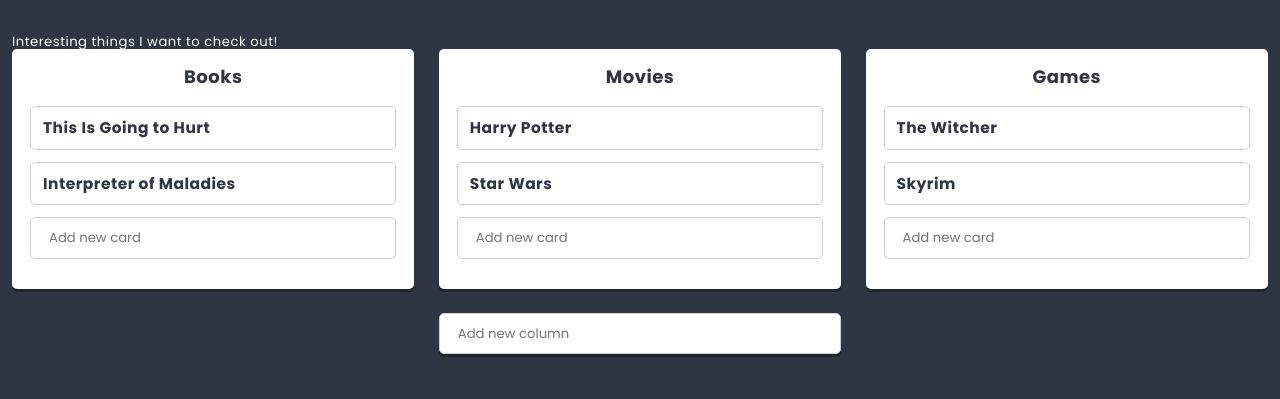
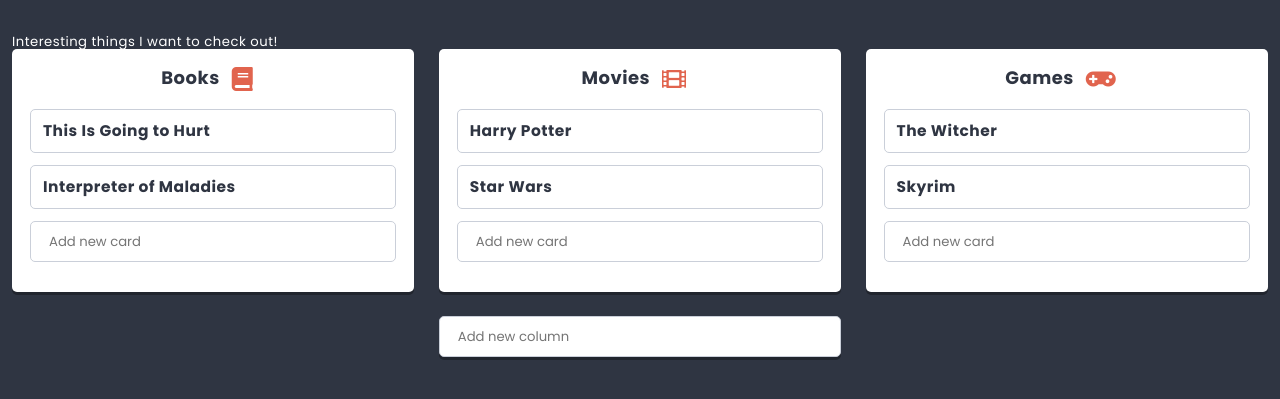
Before and after one commit to jakubhfake/React-First-Steps, a React app: page / in a window 1280 px wide. Shown: the part 347-746 px from the top of the page. Built offline with nearby package versions, Linux system fonts and the light colour scheme.

Commit message:
Add addCard and Icon

```diff
--- a/src/components/Column/Column.js
+++ b/src/components/Column/Column.js
@@ -4,6 +4,7 @@
 import Creator from '../Creator/Creator';
 import Card from "../Card/Card";
 import {settings} from '../../data/dataStore';
+import Icon from '../Icon/Icon';
 
 class Column extends React.Component {
     state = {
@@ -18,16 +19,11 @@
         console.log('this in column', this);
         this.setState(state => (
             {
-                columns: [
+                cards: [
+                    ...state.cards,
                     {
-
-                        cards: [
-                        ...state.cards,
-                        {
-                            key: state.cards.length ? state.cards[state.cards.length-1].key+1 : 0,
-                            title,
-                        }
-                        ]
+                        key: state.cards.length ? state.cards[state.cards.length-1].key+1 : 0,
+                        title,
                     }
                 ]
             }
@@ -36,12 +32,15 @@
     render() {
         return (
         <section className={styles.component}>
-            <h3 className={styles.title}>{this.props.title}</h3>
-            <div>
+            <h3 className={styles.title}>{this.props.title}
+                <span className={styles.icon}>
+                    <Icon name={this.props.icon}/>
+                </span>
+            </h3>
                 {this.state.cards.map(({key, ...cardsProps}) =>
                     <Card key={key} {...cardsProps}/>
                 )}
-            </div>
+
             <div className={styles.creator}>
                 <Creator
                     text={settings.cardCreatorText}
--- a/src/components/Column/Column.scss
+++ b/src/components/Column/Column.scss
@@ -23,6 +23,7 @@
 
 .icon > * {
   padding-right: $base-size;
+  margin-left: $base-size;
   color: $color-warning;
   font-size: ($base-size * 2);
   vertical-align: middle;
--- a/src/components/Icon.js
+++ b/src/components/Icon/Icon.js
@@ -1,4 +1,5 @@
 import React from 'react';
+//import {listData} from '../../data/dataStore'
 
 const Icon = props => (<i className={`fas fa-${props.name}`}></i>);
 
--- a/src/components/List/List.js
+++ b/src/components/List/List.js
@@ -5,7 +5,6 @@
 import Column from "../Column/Column.js";
 import { settings, listData } from "../../data/dataStore";
 import Creator from "../Creator/Creator";
-import Card from "../Card/Card";
 
 class List extends React.Component {
   state = {
@@ -45,8 +44,8 @@
         {this.props.description}
         <div className={styles.columns}>
           {this.state.columns.map(({ key, ...columnProps }) => (
-            <Column key={key} {...columnProps}>
-            </Column>
+            <Column key={key} {...columnProps}/>
+
           ))}
         </div>
         <div className={styles.creator}>
--- a/src/components/List/List.scss
+++ b/src/components/List/List.scss
@@ -12,7 +12,8 @@
 .columns {
   display: flex;
   justify-content: space-between;
-  overflow: auto;
+  overflow: inherit;
+  align-content: stretch;
 }
 
 .creator {
```
